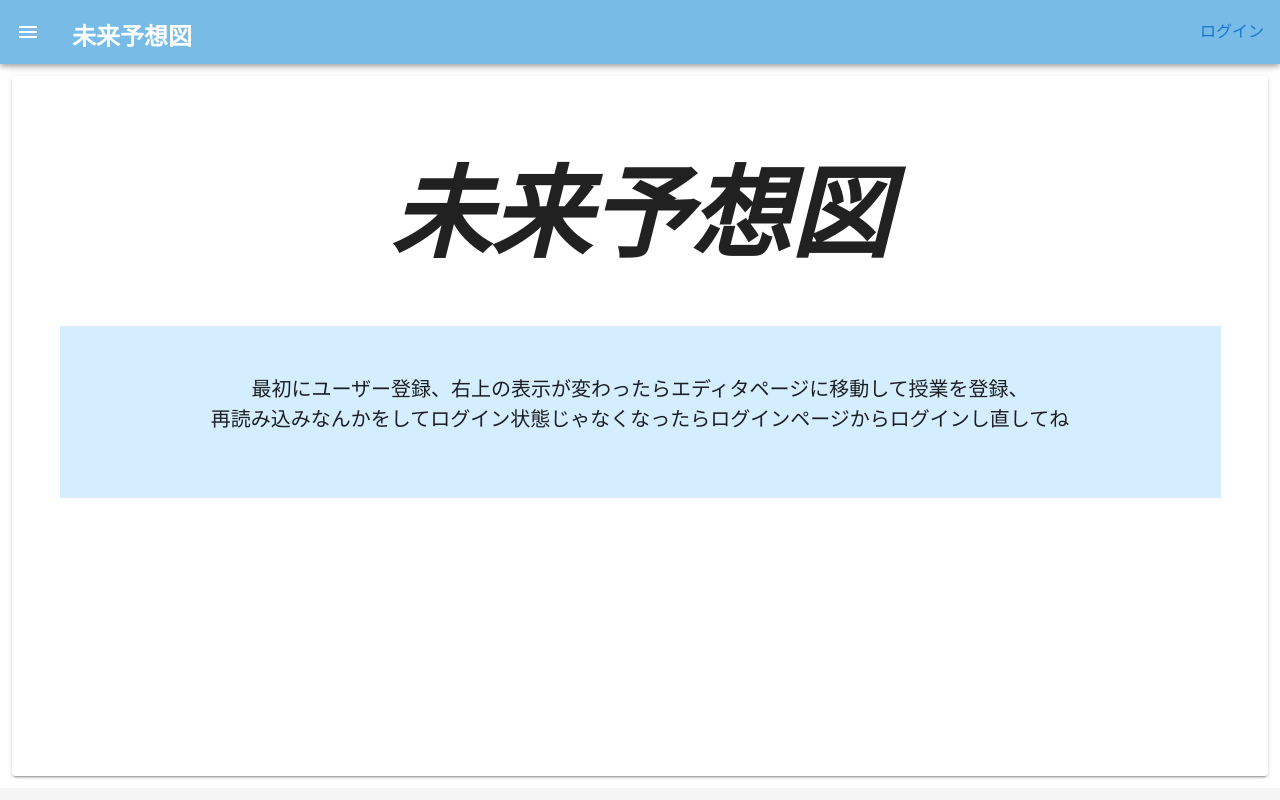
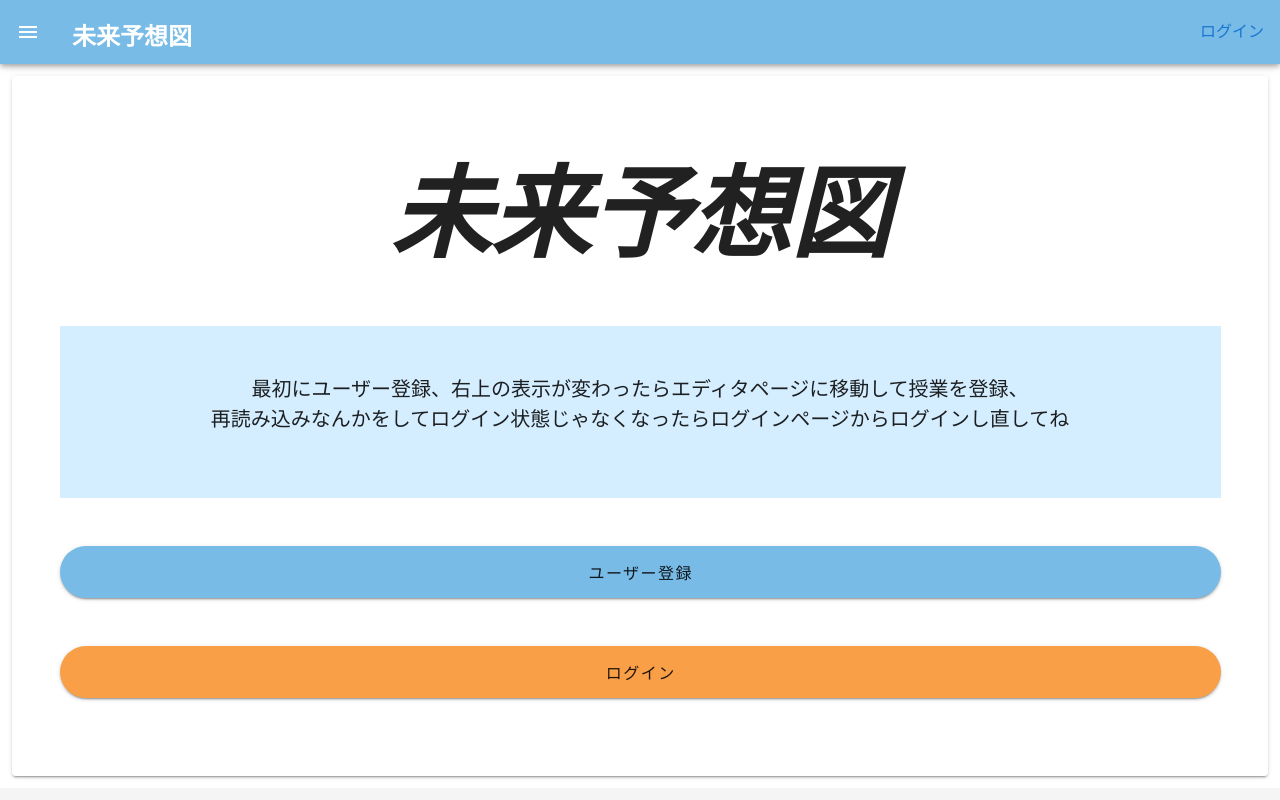
Before and after one commit to SystemEngineeringTeam/koukaten2019_front_vuetify, a Vue app: page / in a window 1280 px wide. Built offline with nearby package versions, Linux system fonts and the light colour scheme.

Commit message:
ログイン、ユーザー登録ボタンの表示修正

```diff
--- a/src/pages/Home.vue
+++ b/src/pages/Home.vue
@@ -21,14 +21,14 @@
             </v-sheet>
             <router-link to="/Initial_Registration" class="none_text">
               <div class="my-12">
-                <v-btn rounded block x-large color="#78BBE6" v-if="this.$store.state.user.logined == false"
+                <v-btn rounded block x-large color="#78BBE6" v-if="!this.$store.state.user.logined"
                   >ユーザー登録</v-btn
                 >
               </div>
             </router-link>
             <router-link to="/Login" class="none_text">
               <div class="my-12">
-                <v-btn rounded block x-large color="#F99F48" v-if="this.$store.state.user.logined == false"
+                <v-btn rounded block x-large color="#F99F48" v-if="!this.$store.state.user.logined"
                   >ログイン</v-btn
                 >
               </div>
```
